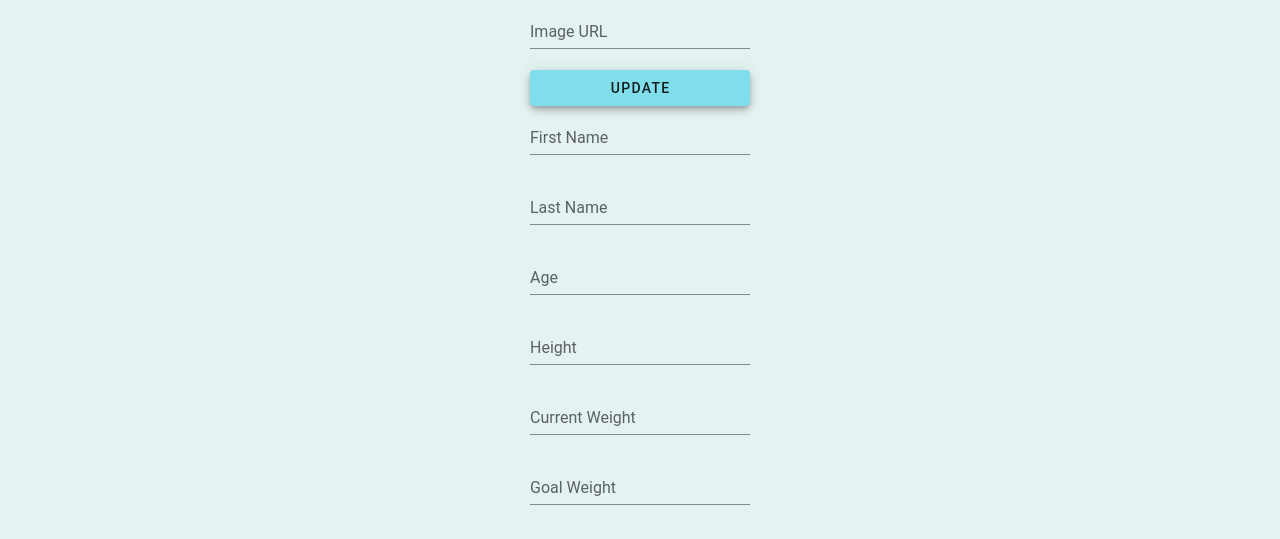
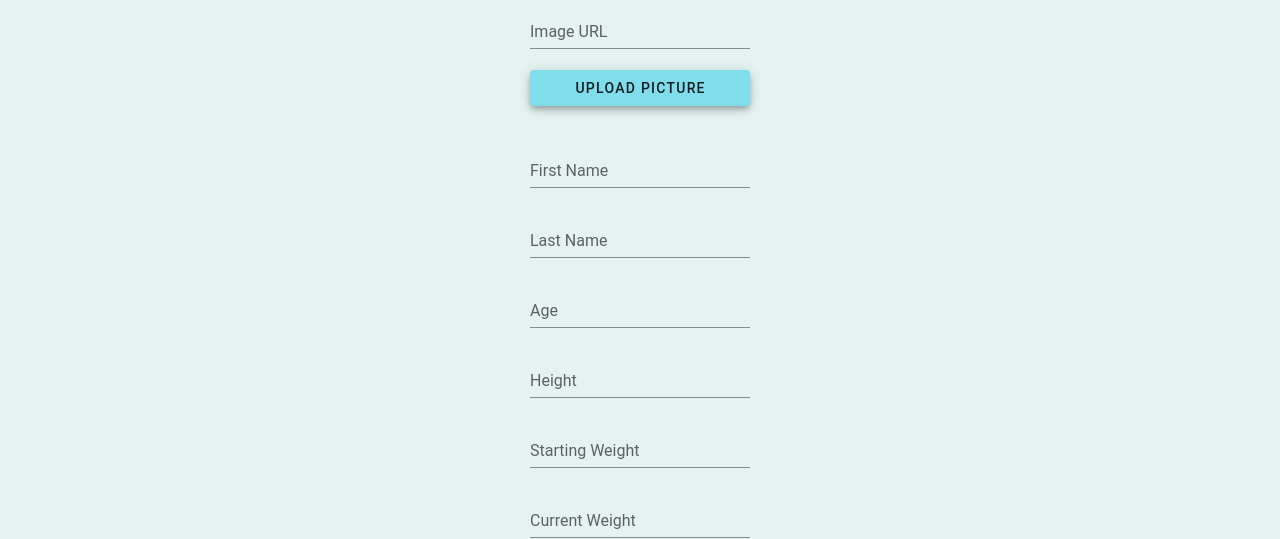
Before and after one commit to raulharo/Tech-Elevator-Final-Capstone, a Vue app in the folder final-capstone/capstone/vue/: page /edit-profile in a window 1280 px wide. Shown: the part 350-889 px from the top of the page. Built offline with nearby package versions, Linux system fonts and the light colour scheme; no server answers.

Commit message:
fixed progress bar and edit profile

```diff
--- a/final-capstone/capstone/vue/src/components/progressBar.vue
+++ b/final-capstone/capstone/vue/src/components/progressBar.vue
@@ -4,7 +4,7 @@
       <p>Current Weight: {{currentWeight}} lbs.</p>
       <p>Goal Weight: {{goalWeight}} lbs.</p>
       <div class="weight-bar">
-      <v-progress-linear height="30" color="cyan-lighten-1" background-color="cyan lighten-1" :value="calculateProgress">{{calculateProgress}}%</v-progress-linear>
+      <v-progress-linear height="30" color="cyan lighten-1" background-color="cyan lighten-3" :value="calculateProgress">{{calculateProgress}}%</v-progress-linear>
       </div>
   </div>
 </template>
--- a/final-capstone/capstone/vue/src/views/EditProfile.vue
+++ b/final-capstone/capstone/vue/src/views/EditProfile.vue
@@ -18,11 +18,11 @@
           <img :src="user.profilePicture" alt="" />
         </div>
         <v-text-field label="Image URL" type="text" v-model="usersPfp" />
-        <v-btn
+        <v-btn class="update"
           v-on:click="updateProfilePic"
           color="cyan lighten-3"
           elevation="5"
-          >Update</v-btn
+          >Upload Picture</v-btn
         >
       </div>
       <form action="">
@@ -65,6 +65,16 @@
             name="height"
             id="height"
             v-model="user.height"
+          />
+        </div>
+        <div class="form-input">
+          <!-- <label for="initialWeight">Age</label> -->
+          <v-text-field
+            label="Starting Weight"
+            type="number"
+            name="initialWeight"
+            id="initialWeight"
+            v-model="user.initialWeight"
           />
         </div>
         <div class="form-input">
@@ -135,6 +145,7 @@ export default {
         lastName: "",
         age: "",
         height: "",
+        initialWeight: "",
         currentWeight: "",
         goalWeight: "",
         calorieLimit: "",
@@ -239,11 +250,14 @@ img {
 button {
   width: 100%;
   height: 100%;
-  background-color: #76c4fa;
+  background-color: #76C4FA;
   border-radius: 4px;
 }
+.update {
+    margin-bottom: 15%;
+}
 input:hover {
-  border: solid #8e8baf 1px;
+  border: solid #8E8BAF 1px;
 }
 @media only screen and (min-width: 768px) {
   .container {
```
Also changed, not shown: 1 other file (tests, documents, lock files or other folders).
